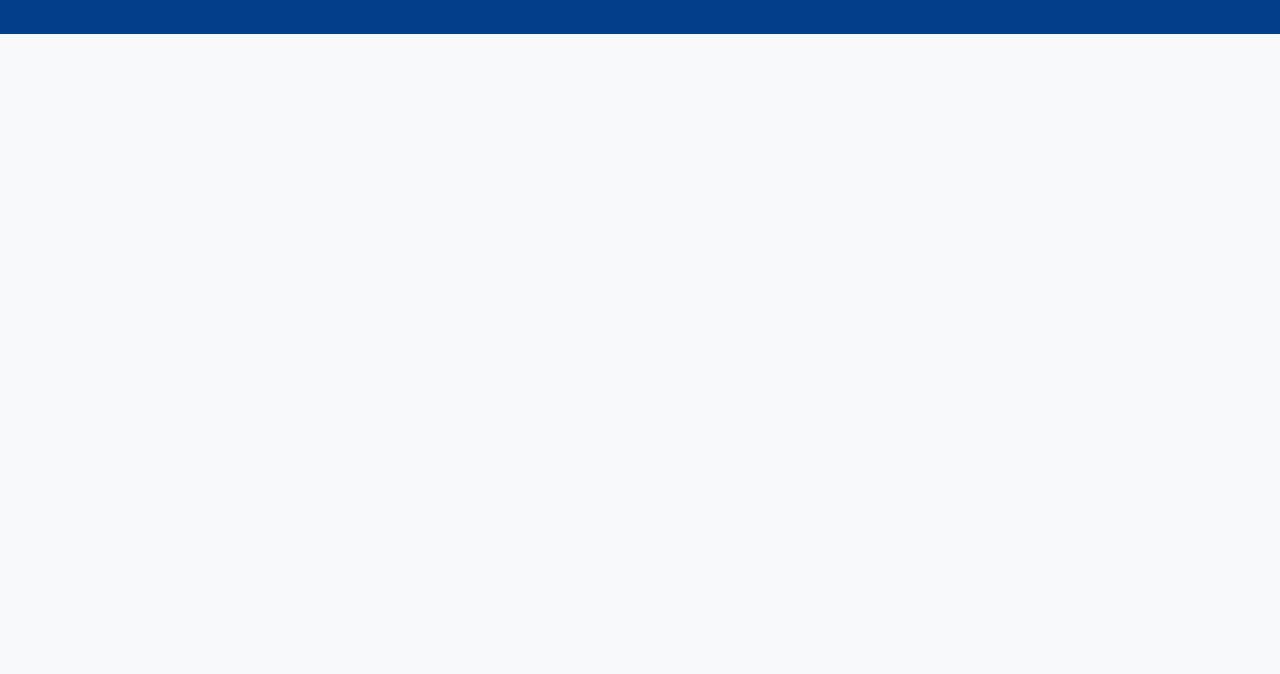
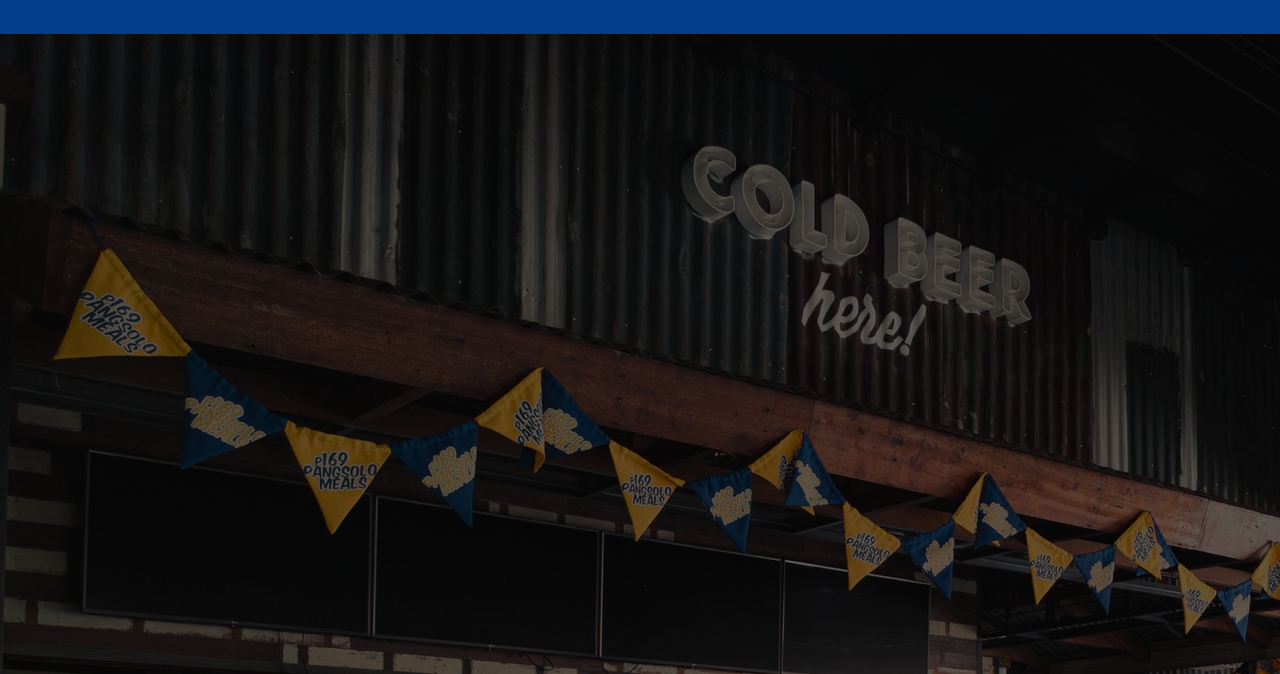
Before and after one commit to ryleedwards/odin-restaurant-page, a website built with webpack: page src/index.html in a window 1280 px wide. Shown: the part 126-800 px from the top of the page. Built offline with nearby package versions, Linux system fonts and the light colour scheme; files whose address does not match are found by name.

Commit message:
Update main with background img and overlay

```diff
--- a/src/home.js
+++ b/src/home.js
@@ -1,4 +1,9 @@
 import createElement from "./util/createElement";
-import backgroundImg from "./src/assets/img/pexels-erwin-tayag-11305794.jpg";
 
 const main = createElement("div", "", ["main"]);
+const mainCenter = createElement("div", "", ["main-center"]);
+const mainCenterOverlay = createElement("div", "", ["main-center-overlay"]);
+main.appendChild(mainCenter);
+main.appendChild(mainCenterOverlay);
+
+export { main };
--- a/src/index.js
+++ b/src/index.js
@@ -1,6 +1,8 @@
 import "./style.css";
 import createElement from "./util/createElement";
 import { navbar } from "./navbar";
+import { main } from "./home";
 
 const content = document.getElementById("content");
 content.appendChild(navbar);
+content.appendChild(main);
--- a/src/style.css
+++ b/src/style.css
@@ -95,3 +95,22 @@
   font-size: 2rem;
   color: var(--gray-1);
 }
+
+.main {
+  position: relative;
+}
+
+.main > .main-center {
+  height: 100%;
+  position: relative;
+  background-image: url("./assets/img/background.jpg");
+  background-repeat: no-repeat;
+}
+
+.main-center-overlay {
+  background-color: rgba(0, 0, 0, 0.6);
+  position: absolute;
+  top: 0;
+  height: 100%;
+  width: 100%;
+}
```
Also changed, not shown: dist/89b3ab4e8fff10d7bd56.jpg (renamed from src/assets/img/pexels-erwin-tayag-11305794.jpg), dist/main.js, src/assets/img/background.jpg (added).
